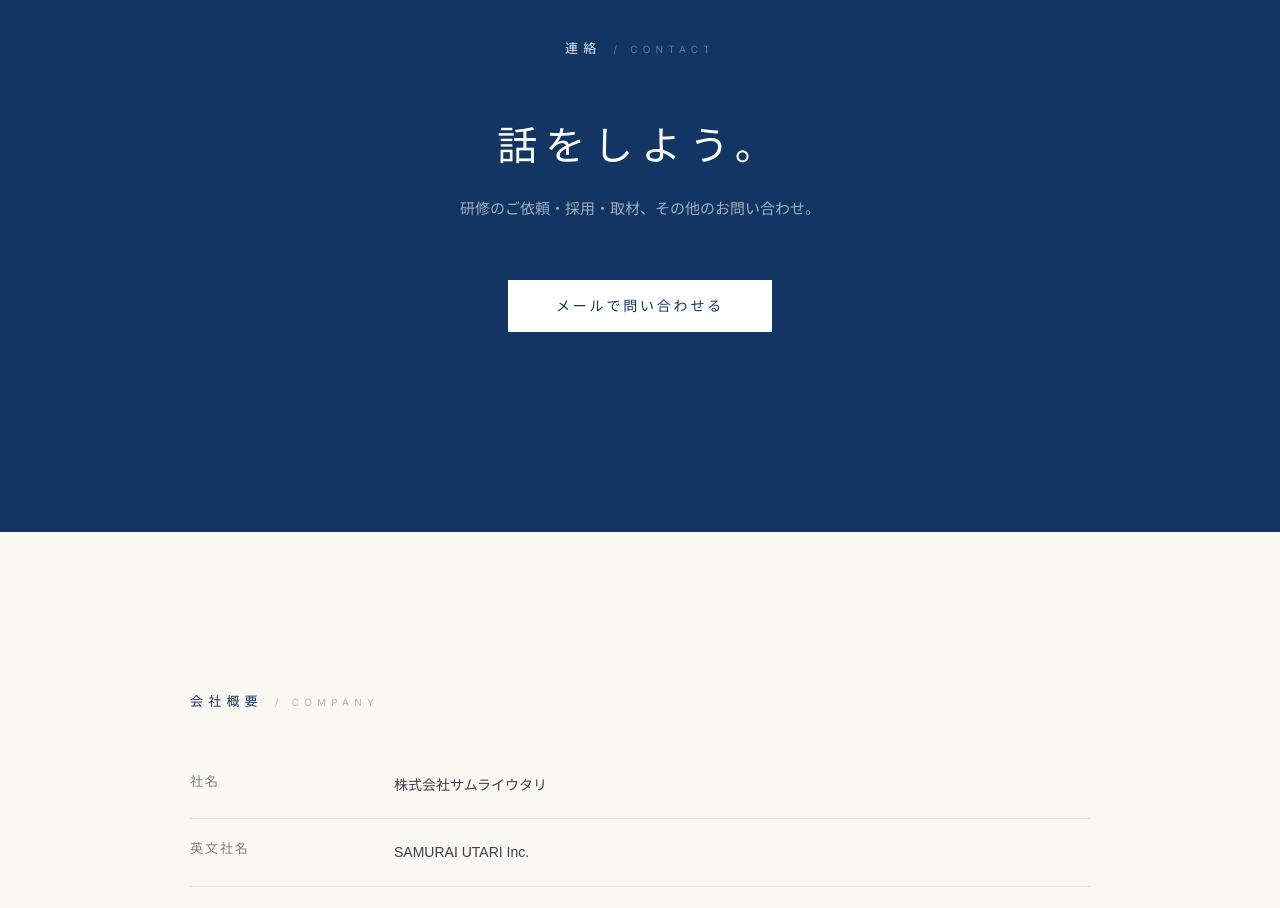
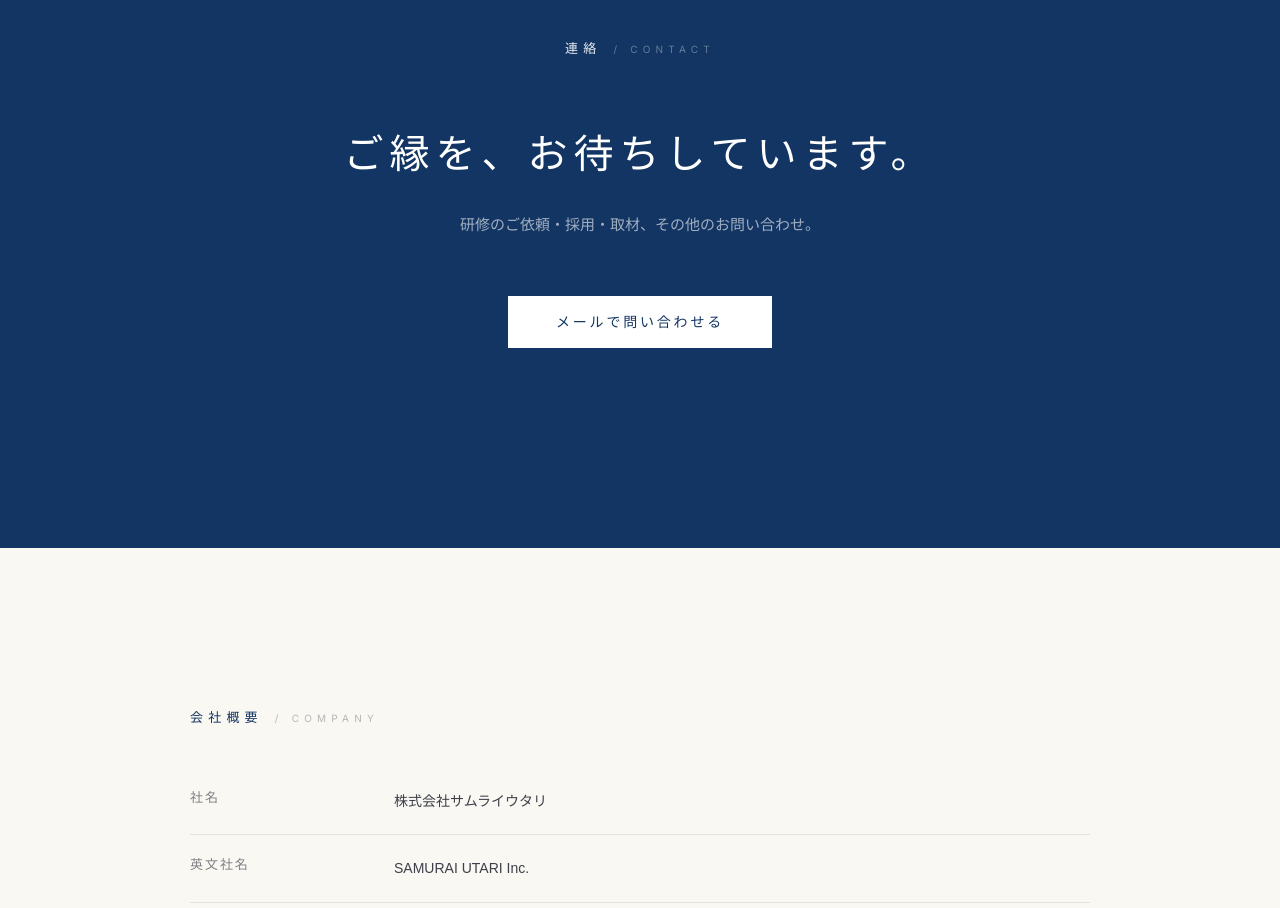
Before and after one commit to youcan0824/samurai-utari-site, a Next.js app: page / in a window 1280 px wide. Shown: the part 10540-11448 px from the top of the page. Built offline with nearby package versions, Linux system fonts and the light colour scheme.

Commit message:
Contact CTA刷新: 話をしよう → ご縁を、お待ちしています（丁寧・和風）

```diff
--- a/src/components/contact.tsx
+++ b/src/components/contact.tsx
@@ -17,10 +17,12 @@ export function Contact() {
           <span className="text-[10px] ml-3 uppercase text-white/35">/ Contact</span>
         </p>
         <h2
-          className="text-3xl md:text-[40px] font-normal tracking-[0.2em] mb-6 text-white"
+          className="text-2xl md:text-[40px] font-normal tracking-[0.12em] md:tracking-[0.15em] mb-6 text-white leading-[1.6]"
           style={{ fontFamily: 'var(--font-noto-serif), "Noto Serif JP", serif' }}
         >
-          話をしよう。
+          ご縁を、
+          <br className="md:hidden" />
+          お待ちしています。
         </h2>
         <p
           className="text-sm md:text-[15px] text-white/60 mb-14 leading-[2]"
```
